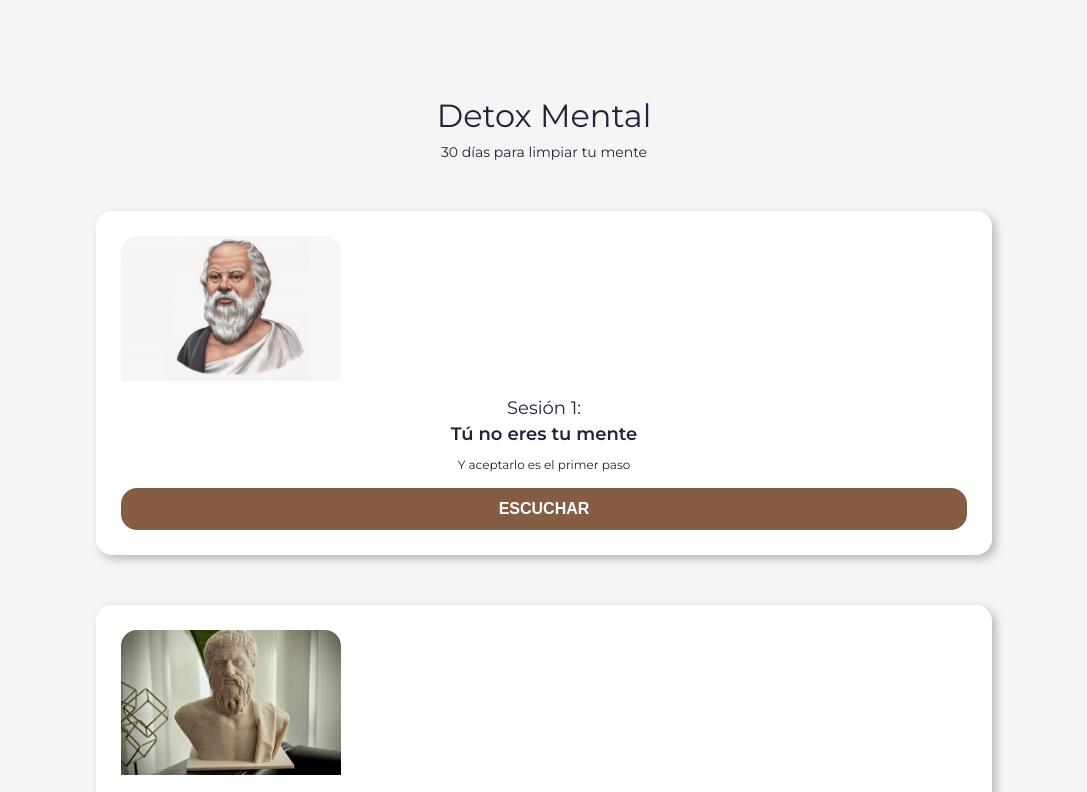
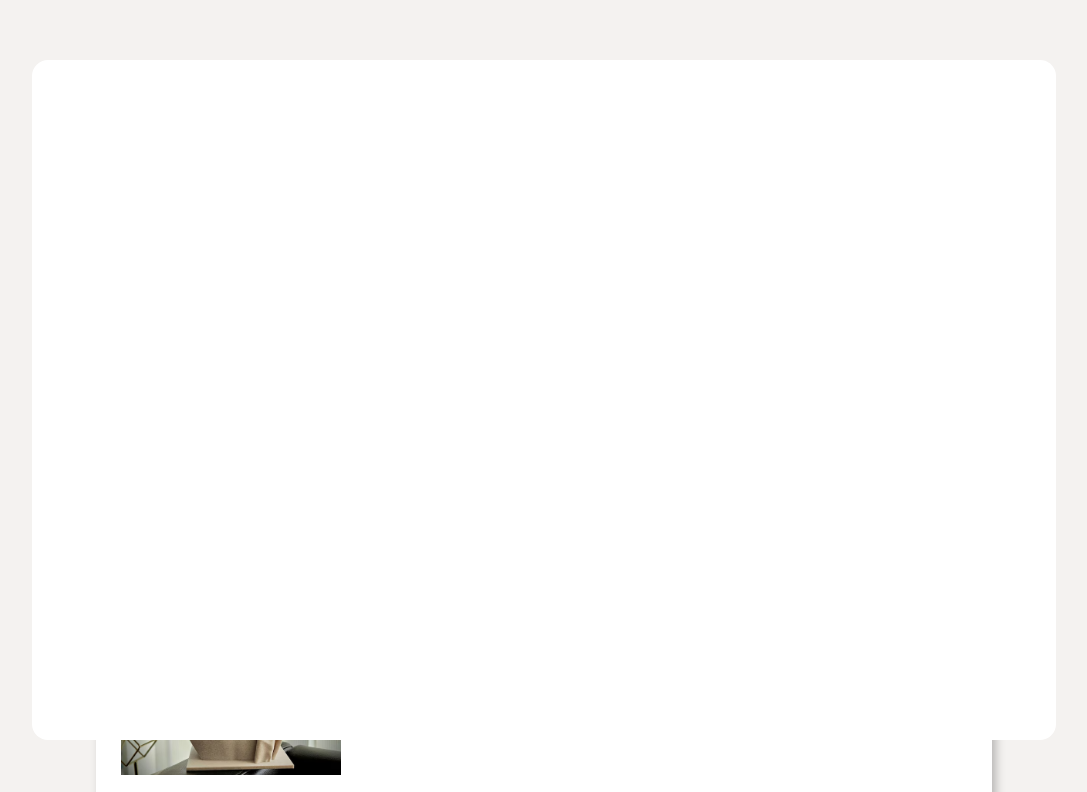
Before and after one commit to alejandroluisacosta/detox-mental-2.0, a React (Vite) app in the folder frontend/: page /course in a window 1280 px wide. Shown: the top 792 px of the page, without its empty margins (96-1183 px from the left). Built offline with nearby package versions, Linux system fonts and the light colour scheme.

Commit message:
add: initial modal structure and styles

```diff
--- /dev/null
+++ b/frontend/src/Components/BlockedSessionModal/BlockedSessionModal.css
@@ -0,0 +1,11 @@
+.blocked-session-modal {
+    position: fixed;
+    z-index: 1;
+    width: 80%;
+    height: 85%;
+    top: 50%;
+    left: 50%;
+    transform: translate(-50%, -50%);
+    background-color: white;
+    border-radius: 16px;
+}
--- /dev/null
+++ b/frontend/src/Components/BlockedSessionModal/BlockedSessionModal.jsx
@@ -0,0 +1,11 @@
+import './BlockedSessionModal.css';
+
+const BlockedSessionModal = () => {
+    return (
+        <div className="blocked-session-modal">
+
+        </div>
+    )
+}
+
+export default BlockedSessionModal;
--- a/frontend/src/Pages/Course/Course.jsx
+++ b/frontend/src/Pages/Course/Course.jsx
@@ -1,5 +1,6 @@
 import { useNavigate } from 'react-router-dom'
 import './Course.css';
+import BlockedSessionModal from '../../Components/BlockedSessionModal/BlockedSessionModal';
 
 const sessions = [
     {title: 'Tú no eres tu mente', description: 'Y aceptarlo es el primer paso', img: '/images/socrates.jpg'},
@@ -13,6 +14,7 @@ const Course = () => {
 
     return (
         <div className='sessions-page'>
+            <BlockedSessionModal />
             <h1 className='sessions-title'>Detox Mental</h1>
             <p className='sessions-subtitle'>30 días para limpiar tu mente</p>
             <div className="sessions-container">
--- a/frontend/src/index.css
+++ b/frontend/src/index.css
@@ -7,7 +7,7 @@ html {
 :root {
   --primary: #2d3142;
   --accent: #ef8354;
-  --background: #f5f5f5;
+  --background: #F4F2F0;
   --header-bg: #fff;
   --text: #22223b;
   --step-bg: #f7d9c4;
```
